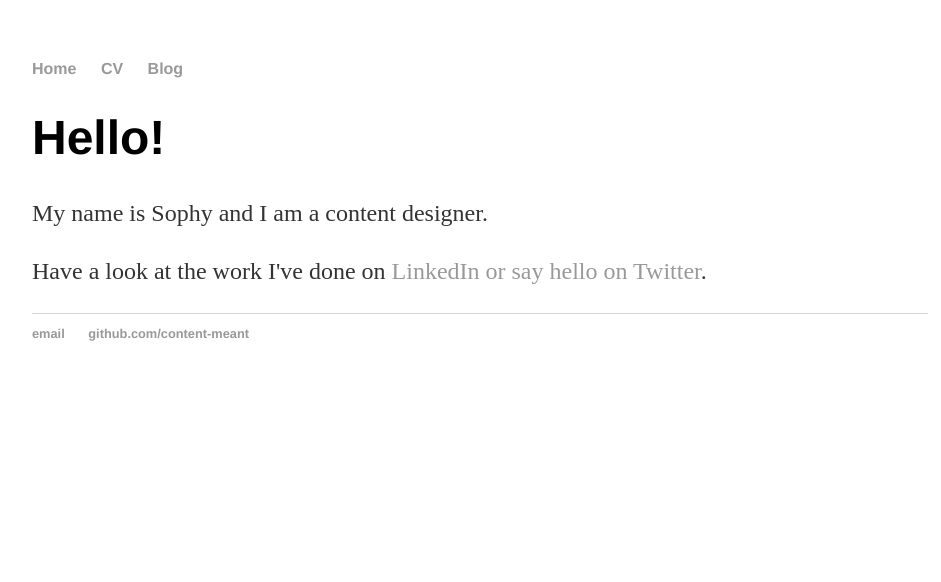
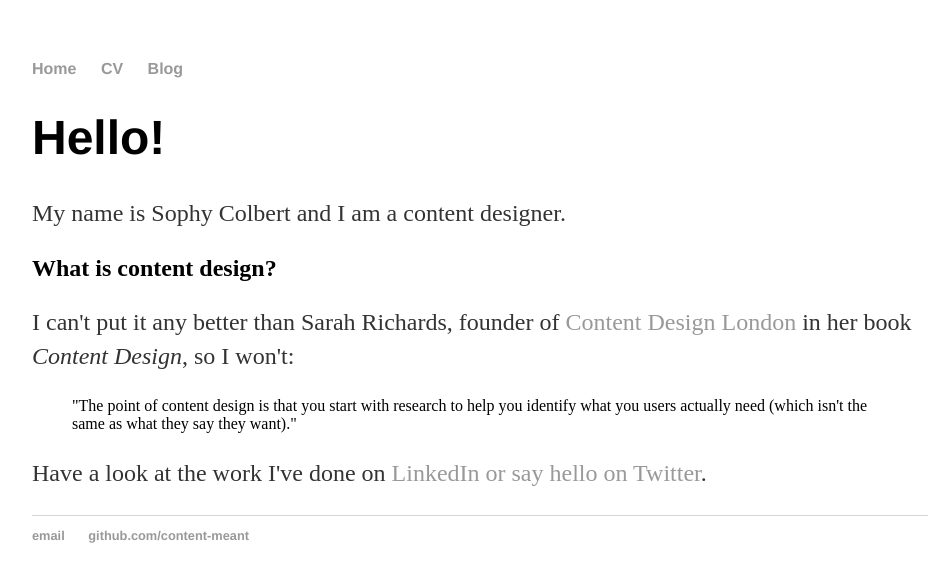
Before and after one commit to content-meant/content-meant.github.io, a Jekyll site: the page built from index.html, in a window 1280 px wide. Shown: the top 582 px of the page, without its empty margins (160-1101 px from the left). Built offline with Jekyll 4.4.1, drawn with Linux system fonts in a browser that asks for light colours.

Commit message:
Update index.html

```diff
--- a/index.html
+++ b/index.html
@@ -4,6 +4,12 @@ title: Content Meant
 ---
 <div class="blurb">
 	<h1>Hello!</h1>
-	<p>My name is Sophy and I am a content designer.</p>
+	<p>My name is Sophy Colbert and I am a content designer.</p>
+	<h2>What is content design?</h2>
+	<p>I can't put it any better than Sarah Richards, founder of <a href="https://contentdesign.london/">Content Design London</a> in her book <em>Content Design</em>, so I won't:</p>
+	<blockquote>"The point of content design is that you start with research to help you identify what you users actually need (which isn't the same as what they say they want)."</blockquote>
+
+
+
 	<p>Have a look at the work I've done on <a href="https://www.linkedin.com/in/sophycolbert/">LinkedIn or say hello on <a href="https://twitter.com/sophycolbert">Twitter</a>.</p>
 </div><!-- /.blurb -->
```
